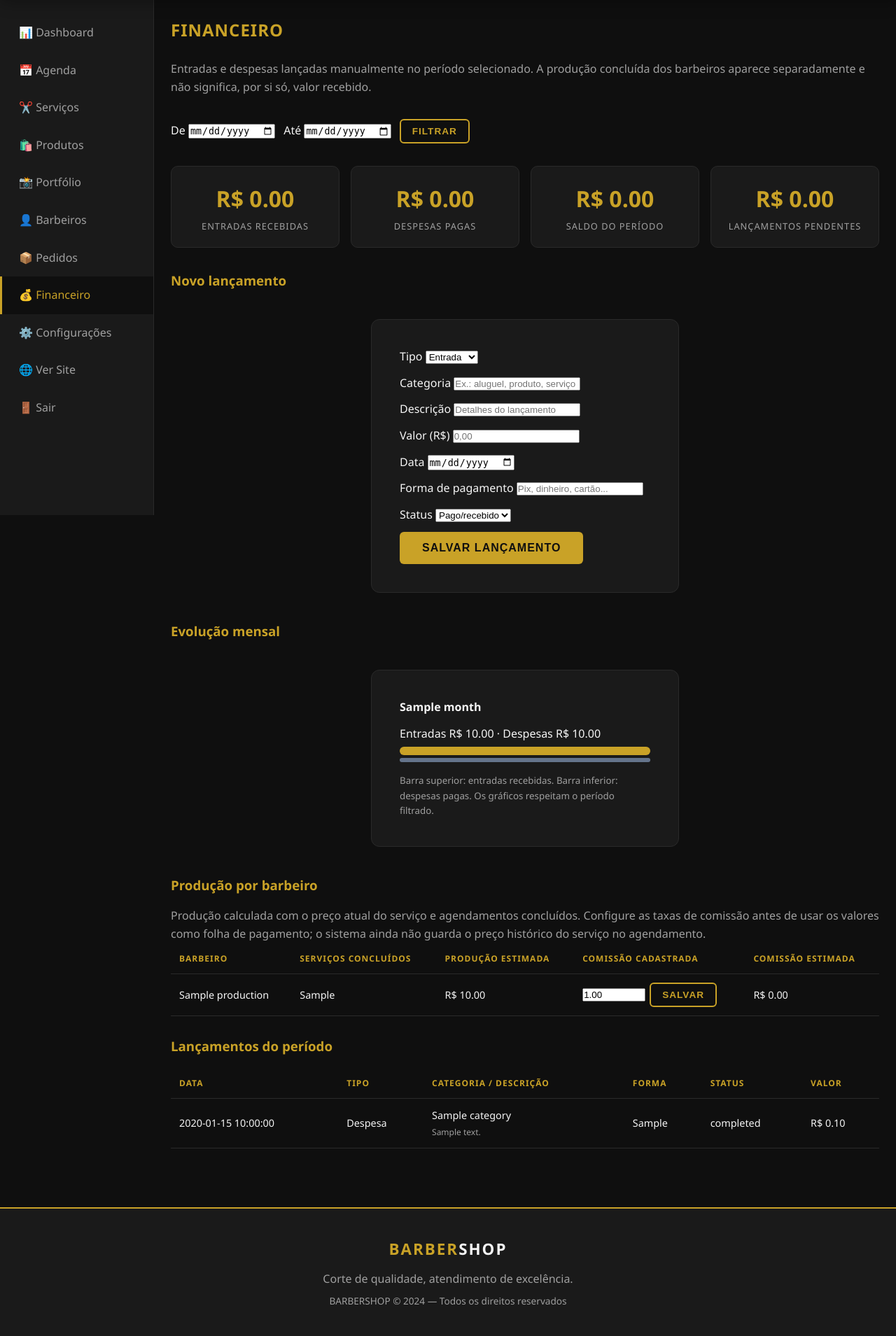
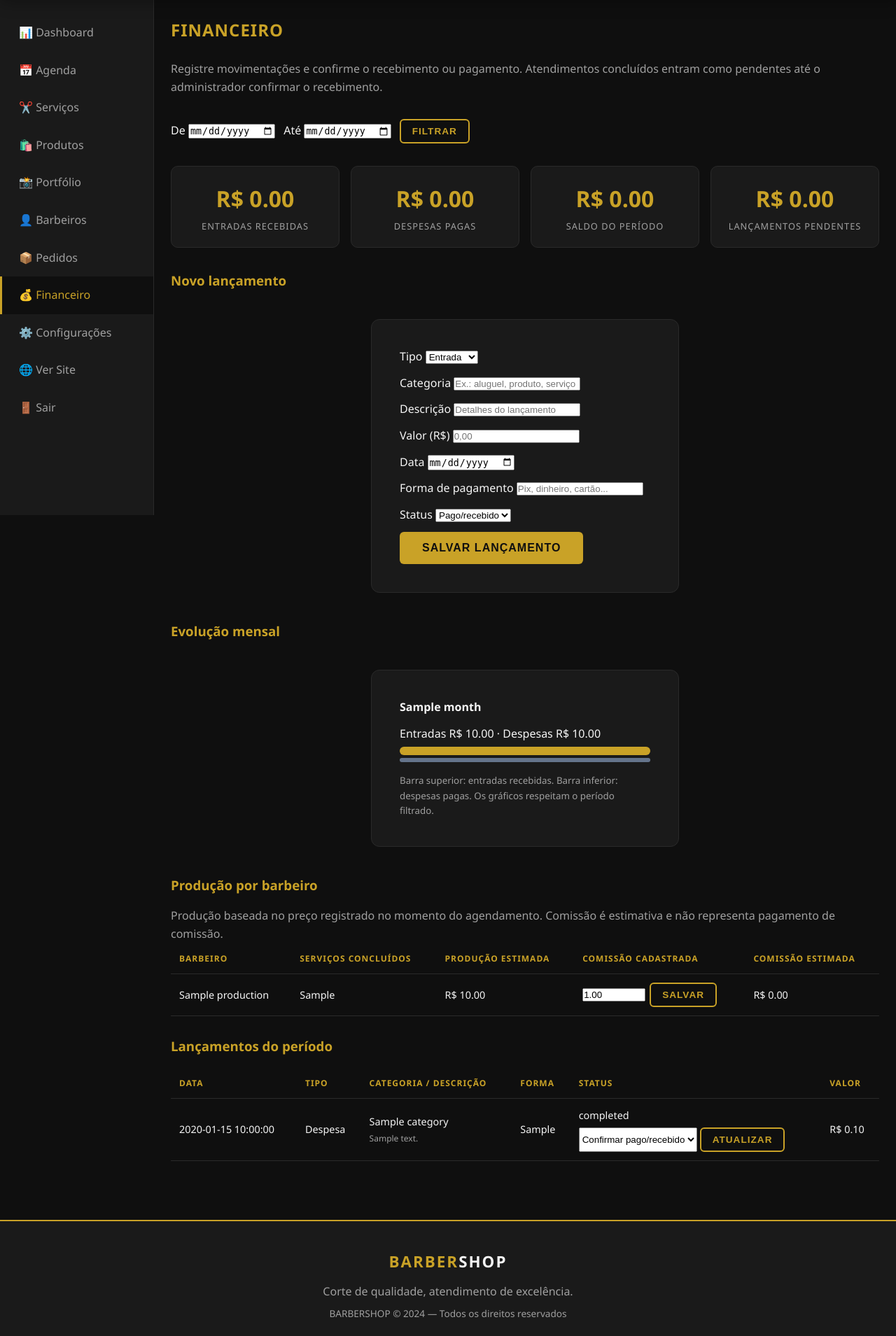
Before and after one commit to rafael-giovanini/barberflow, a FastAPI app: template templates/admin/financeiro.html in a window 1280 px wide. Shown: the part 66-1975 px from the top of the page at 70% size. Run offline with FastAPI, Linux system fonts and the light colour scheme; data comes from the database, SQL or seed files in the repository; the template is opened without the code that fills it: most values are stand-ins (such as "Sample title", 1, 10 or a date in 2020).

Commit message:
Add financial transaction status controls

```diff
--- a/templates/admin/financeiro.html
+++ b/templates/admin/financeiro.html
@@ -18,7 +18,7 @@
 
   <div class="admin-content">
     <h1>Financeiro</h1>
-    <p class="text-muted mb-4">Entradas e despesas lançadas manualmente no período selecionado. A produção concluída dos barbeiros aparece separadamente e não significa, por si só, valor recebido.</p>
+    <p class="text-muted mb-4">Registre movimentações e confirme o recebimento ou pagamento. Atendimentos concluídos entram como pendentes até o administrador confirmar o recebimento.</p>
 
     <form method="GET" class="flex mb-4" style="gap:12px; flex-wrap:wrap;">
       <label>De <input type="date" name="inicio" value="{{ inicio }}" required></label>
@@ -65,7 +65,7 @@
     {% else %}<p class="text-muted">Sem movimentações financeiras no período para exibir o gráfico.</p>{% endif %}
 
     <h3 style="color:var(--dourado); margin:28px 0 16px;">Produção por barbeiro</h3>
-    <p class="text-muted">Produção calculada com o preço atual do serviço e agendamentos concluídos. Configure as taxas de comissão antes de usar os valores como folha de pagamento; o sistema ainda não guarda o preço histórico do serviço no agendamento.</p>
+    <p class="text-muted">Produção baseada no preço registrado no momento do agendamento. Comissão é estimativa e não representa pagamento de comissão.</p>
     {% if production %}
     <table class="admin-table">
       <thead><tr><th>Barbeiro</th><th>Serviços concluídos</th><th>Produção estimada</th><th>Comissão cadastrada</th><th>Comissão estimada</th></tr></thead>
@@ -94,7 +94,19 @@
           <td>{{ "Entrada" if t.transaction_type == "income" else "Despesa" }}</td>
           <td>{{ t.category }}<br><small class="text-muted">{{ t.description }}</small></td>
           <td>{{ t.payment_method or "—" }}</td>
-          <td>{{ {"paid":"Pago/recebido","pending":"Pendente","cancelled":"Cancelado"}.get(t.status, t.status) }}</td>
+          <td>{{ {"paid":"Pago/recebido","pending":"Pendente","cancelled":"Cancelado"}.get(t.status, t.status) }}
+            {% if t.status != "cancelled" %}
+            <form method="POST" action="/admin/financeiro/confirmar" style="display:flex;gap:4px;flex-wrap:wrap;margin-top:6px;">
+              <input type="hidden" name="transaction_id" value="{{ t.id }}">
+              <select name="status" aria-label="Atualizar status do lançamento">
+                <option value="paid">Confirmar pago/recebido</option>
+                <option value="pending">Manter pendente</option>
+                <option value="cancelled">Cancelar</option>
+              </select>
+              <button class="btn btn-outline btn-sm" type="submit">Atualizar</button>
+            </form>
+            {% endif %}
+          </td>
           <td>R$ {{ "%.2f"|format(t.amount_cents / 100) }}</td>
         </tr>
       {% endfor %}
```
